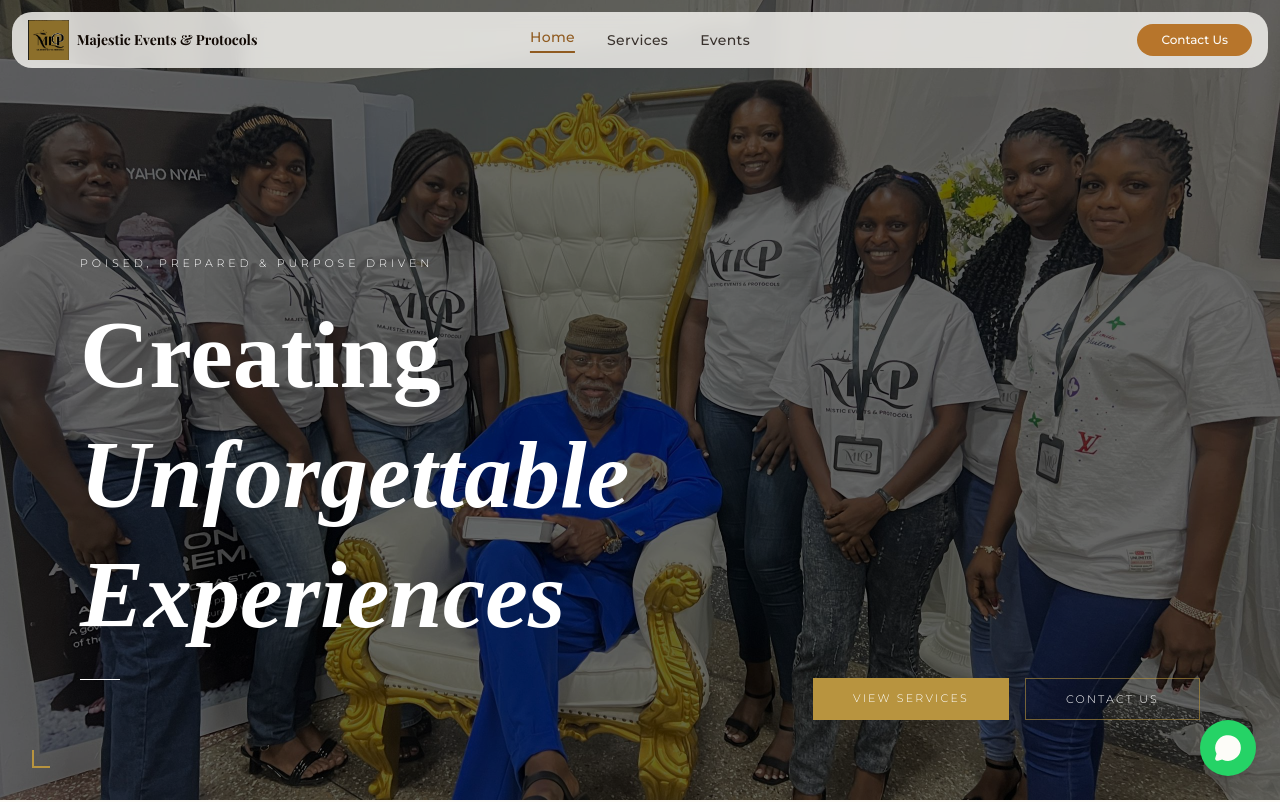
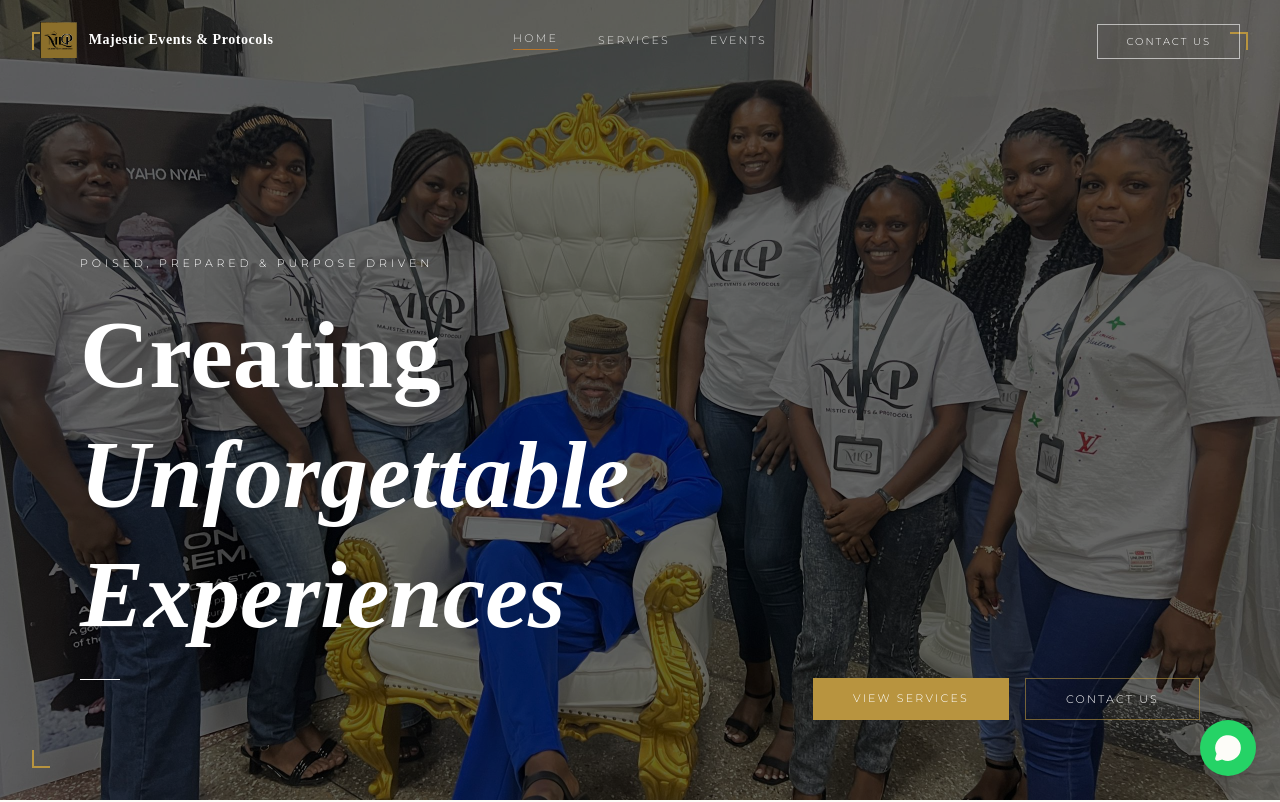
Before and after one commit to Mmabiaa/Majestic-Event-Protocols, a React (Vite) app in the folder ui/: page / in a window 1280 px wide. Shown: the top 802 px of the page. Built offline with nearby package versions, Linux system fonts and the light colour scheme; a web font is replaced by a local one.

Commit message:
ref (navbar): redesigned ui

```diff
--- a/ui/src/components/shared/Navbar.tsx
+++ b/ui/src/components/shared/Navbar.tsx
@@ -1,7 +1,6 @@
+// Navbar.tsx
 import { useState, useEffect } from "react";
 import { Link, useLocation } from "@tanstack/react-router";
-import { Menu, X } from "lucide-react";
-import { Button } from "@/components/ui/button";
 import logo from "@/assets/logo.png";
 
 export default function Navbar() {
@@ -15,9 +14,7 @@ export default function Navbar() {
     return () => window.removeEventListener("scroll", onScroll);
   }, []);
 
-  useEffect(() => {
-    setMobileOpen(false);
-  }, [location.pathname]);
+  useEffect(() => { setMobileOpen(false); }, [location.pathname]);
 
   const navLinks = [
     { to: "/" as const, label: "Home" },
@@ -27,29 +24,37 @@ export default function Navbar() {
 
   return (
     <header
-      className={`fixed top-3 left-3 right-3 z-50 transition-all duration-500 rounded-2xl ${
+      className={`fixed top-0 left-0 right-0 z-50 transition-all duration-500 ${
         scrolled
-          ? "bg-background/95 backdrop-blur-md shadow-lg py-1"
-          : "bg-background/80 backdrop-blur-sm py-2"
+          ? "bg-background/95 backdrop-blur-md border-b border-gold/20"
+          : "bg-transparent"
       }`}
     >
-      <div className="mx-auto max-w-7xl px-4 flex items-center justify-between">
-        <Link to="/" className="flex items-center gap-2 flex-shrink-0">
+      <div className="mx-auto max-w-7xl px-6 sm:px-10 flex items-center justify-between h-16 sm:h-20">
+
+        {/* Logo */}
+        <Link to="/" className="flex items-center gap-3 flex-shrink-0">
           <img
             src={logo}
             alt="Majestic Events & Protocols"
-            className={`transition-all duration-500 ${scrolled ? "h-8" : "h-10"}`}
+            className={`transition-all duration-500 ${scrolled ? "h-7" : "h-9"}`}
           />
-          <span className="font-heading text-sm font-bold text-foreground">Majestic Events & Protocols</span>
+          <span
+            className={`hidden sm:block text-sm font-semibold leading-tight transition-colors duration-300 ${scrolled ? "text-foreground" : "text-white"}`}
+            style={{ fontFamily: "'Cormorant Garamond', serif", letterSpacing: "0.04em" }}
+          >
+            Majestic Events &amp; Protocols
+          </span>
         </Link>
 
-        <nav className="hidden md:flex items-center gap-8 absolute left-1/2 -translate-x-1/2">
+        {/* Desktop nav — centered */}
+        <nav className="hidden md:flex items-center gap-10 absolute left-1/2 -translate-x-1/2">
           {navLinks.map((link) => (
             <Link
               key={link.to}
               to={link.to}
-              className="text-sm font-medium tracking-wide text-foreground/80 hover:text-primary transition-colors duration-300"
-              activeProps={{ className: "text-sm font-medium tracking-wide text-primary border-b-2 border-primary pb-1 transition-colors duration-300" }}
+              className={`text-[11px] tracking-[0.2em] uppercase font-light transition-colors duration-300 ${scrolled ? "text-foreground/70 hover:text-gold" : "text-white/80 hover:text-gold"}`}
+              activeProps={{ className: `text-[11px] tracking-[0.2em] uppercase font-light text-gold border-b border-gold pb-0.5` }}
               activeOptions={{ exact: link.to === "/" }}
             >
               {link.label}
@@ -57,43 +62,56 @@ export default function Navbar() {
           ))}
         </nav>
 
+        {/* Desktop CTA */}
         <div className="hidden md:block flex-shrink-0">
-          <Link to="/contact">
-            <Button variant="gold" size="sm" className="rounded-full px-6">
-              Contact Us
-            </Button>
+          <Link
+            to="/contact"
+            className={`px-7 py-2.5 text-[10px] tracking-[0.2em] uppercase font-light transition-all duration-300 ${
+              scrolled
+                ? "border border-gold text-gold hover:bg-gold hover:text-white"
+                : "border border-white/60 text-white hover:border-gold hover:text-gold"
+            }`}
+          >
+            Contact Us
           </Link>
         </div>
 
-
+        {/* Mobile hamburger */}
         <button
-          className="md:hidden text-foreground flex-shrink-0"
+          className={`md:hidden flex-shrink-0 transition-colors ${scrolled ? "text-foreground" : "text-white"}`}
           onClick={() => setMobileOpen(!mobileOpen)}
           aria-label="Toggle menu"
         >
-          {mobileOpen ? <X size={22} /> : <Menu size={22} />}
+          <span className="flex flex-col gap-1.5 w-5">
+            <span className={`block h-px bg-current transition-all duration-300 ${mobileOpen ? "rotate-45 translate-y-2" : ""}`} />
+            <span className={`block h-px bg-current transition-all duration-300 ${mobileOpen ? "opacity-0" : ""}`} />
+            <span className={`block h-px bg-current transition-all duration-300 ${mobileOpen ? "-rotate-45 -translate-y-2" : ""}`} />
+          </span>
         </button>
       </div>
 
+      {/* Mobile menu */}
       {mobileOpen && (
-        <nav className="md:hidden px-4 pb-3 pt-1 flex flex-col gap-2 animate-fade-in">
+        <div className="md:hidden bg-background/98 backdrop-blur-md border-t border-gold/20 px-6 py-6 flex flex-col gap-5 animate-fade-in">
           {navLinks.map((link) => (
             <Link
               key={link.to}
               to={link.to}
-              className="text-sm font-medium py-1.5 text-foreground/80 hover:text-primary transition-colors"
-              activeProps={{ className: "text-sm font-medium py-1.5 text-primary" }}
+              className="text-[11px] tracking-[0.2em] uppercase font-light text-foreground/70 hover:text-gold transition-colors"
+              activeProps={{ className: "text-[11px] tracking-[0.2em] uppercase font-light text-gold" }}
               activeOptions={{ exact: link.to === "/" }}
             >
               {link.label}
             </Link>
           ))}
-          <Link to="/contact">
-            <Button variant="gold" size="sm" className="rounded-full w-full mt-1">
-              Contact Us
-            </Button>
+          <div className="w-8 h-px bg-gold/40" />
+          <Link
+            to="/contact"
+            className="text-[10px] tracking-[0.2em] uppercase font-light border border-gold text-gold px-6 py-3 text-center hover:bg-gold hover:text-white transition-all duration-300"
+          >
+            Contact Us
           </Link>
-        </nav>
+        </div>
       )}
     </header>
   );
```
